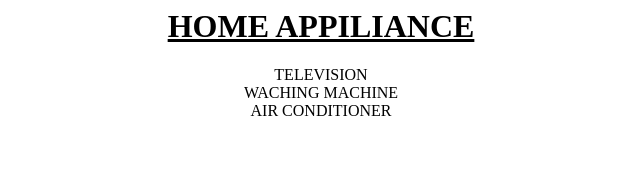
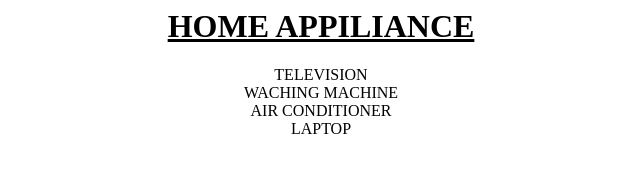
Before and after one commit to sonnik370-arch/git, a plain HTML site: page index.html in a window 1280 px wide. Shown: the full height of the page, 319-959 px from the left. Drawn offline with Linux system fonts and the light colour scheme.

Commit message:
Add 'LAPTOP' to the list of appliances

```diff
--- a/index.html
+++ b/index.html
@@ -5,7 +5,7 @@
     <body>
         <center>
     <h1><u>HOME APPILIANCE</u></h1>
-    <p>TELEVISION<br>WACHING MACHINE<br>AIR CONDITIONER</p>
+    <p>TELEVISION<br>WACHING MACHINE<br>AIR CONDITIONER<br>LAPTOP</p>
         </center>
     </body>
 </html>
```
